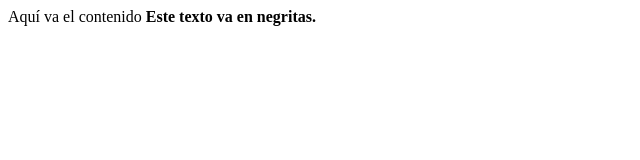
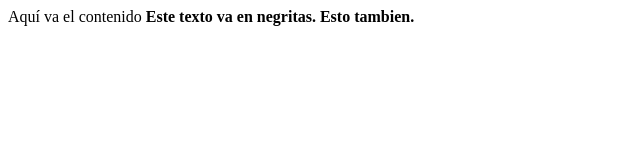
Before and after one commit to ferramirezf27/mi-repo, a plain HTML site: page index.html in a window 1280 px wide. Shown: the whole page, without its empty margins (0-640 px from the left). Drawn offline with Linux system fonts and the light colour scheme.

Commit message:
Mi segundo commit

```diff
--- a/index.html
+++ b/index.html
@@ -5,5 +5,6 @@
 	<body>
 	Aquí va el contenido
     <strong>Este texto va en negritas.</strong>
+    <strong>Esto tambien.</strong>
 	</body>
 </html>
```
